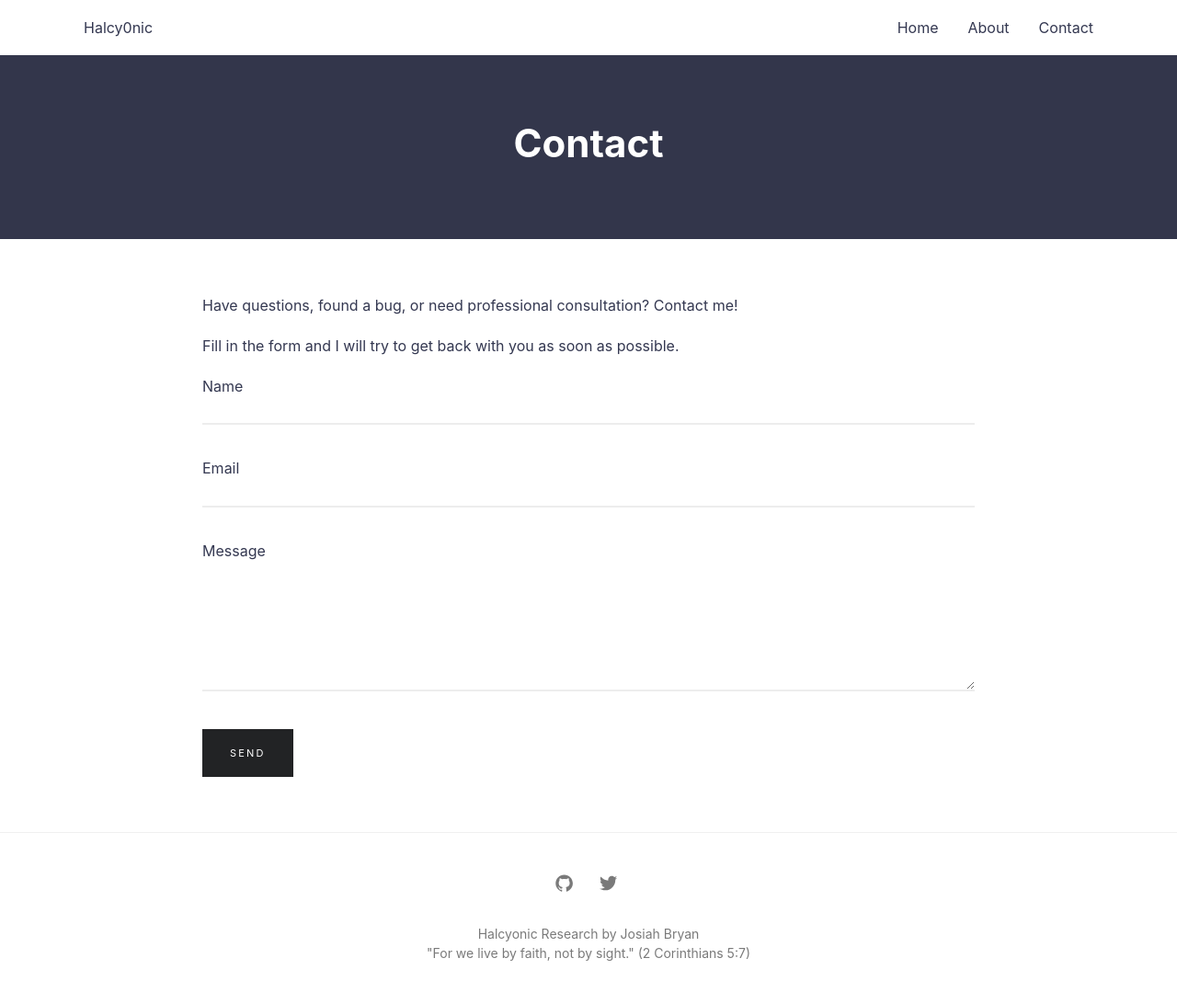
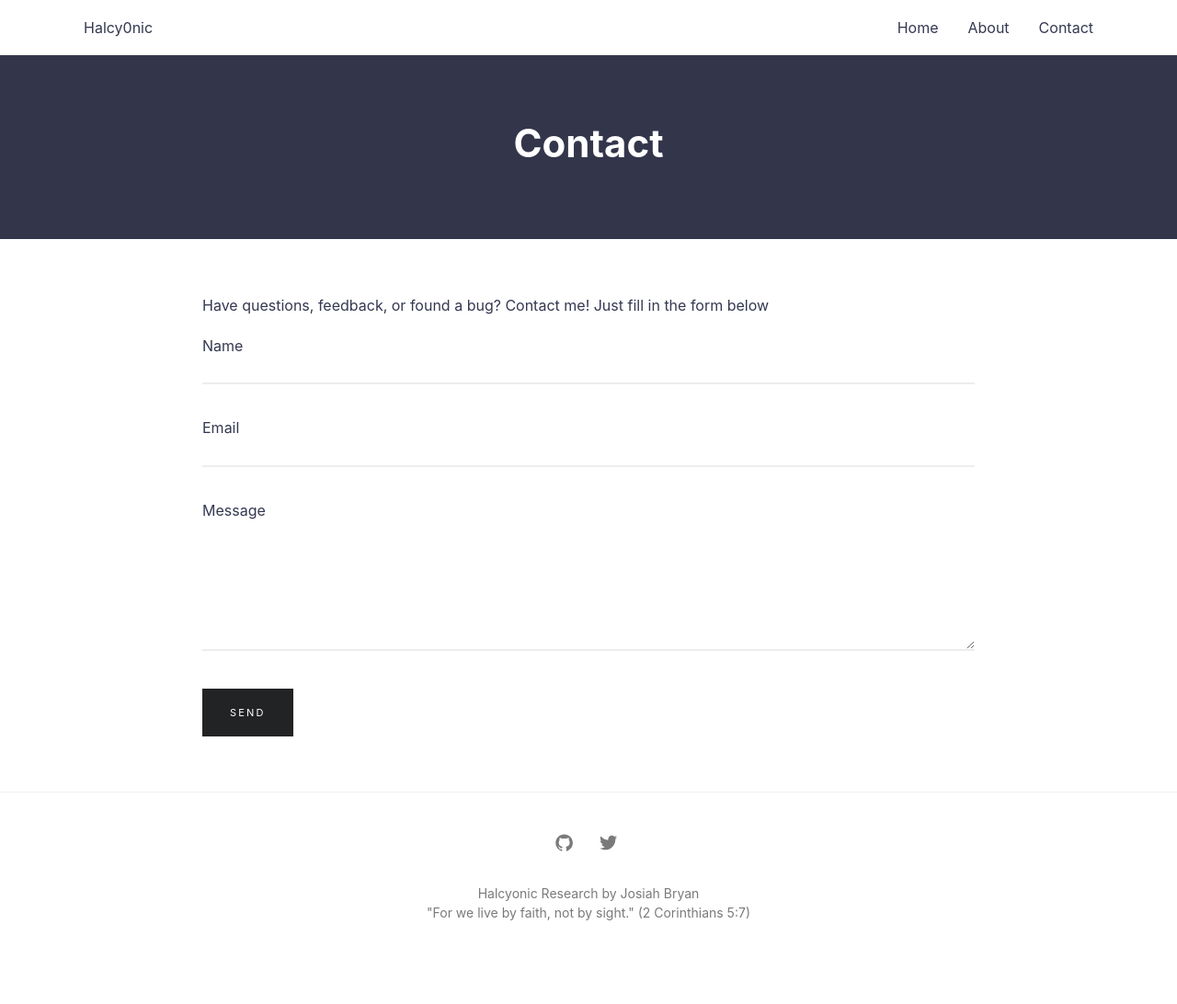
Before and after one commit to Halcy0nic/Halcy0nic.github.io, a Jekyll site: the page built from contact.md, in a window 1280 px wide. Shown: the whole page at 92% size. Built offline with Jekyll 4.4.1, drawn with Linux system fonts in a browser that asks for light colours; after the commit the page ends 1048 px from its top, so only the background shows below that.

Commit message:
Updating Contact Page

```diff
--- a/contact.md
+++ b/contact.md
@@ -3,9 +3,7 @@ layout: page
 title: Contact
 permalink: /contact/
 ---
-Have questions, found a bug, or need professional consultation? Contact me!
-
-Fill in the form and I will try to get back with you as soon as possible.
+Have questions, feedback, or found a bug? Contact me! Just fill in the form below
 
 {% include form.html %}
 
```
